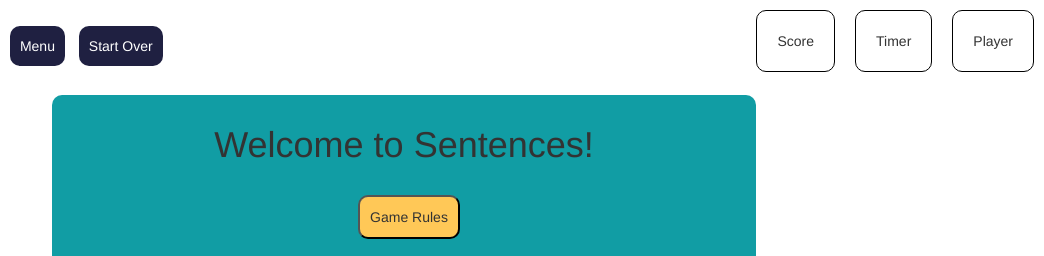
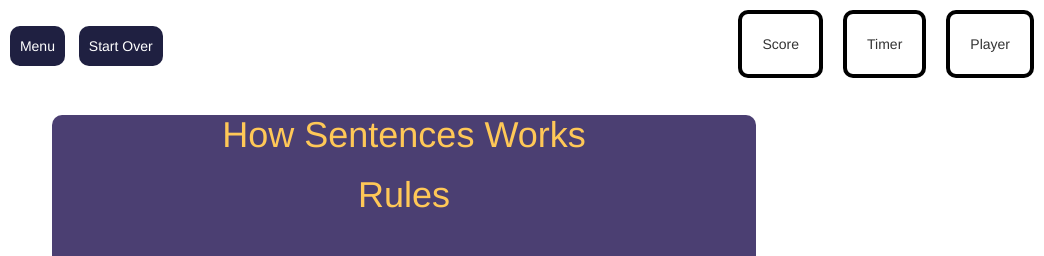
Before and after one commit to katdiese/sentences, a website: page src/index.html in a window 1280 px wide. Shown: the top 256 px of the page, 236-1280 px from the left. Drawn offline with nearby package versions, Linux system fonts and the light colour scheme.

Commit message:
began styling rules page

```diff
--- a/src/index.html
+++ b/src/index.html
@@ -36,6 +36,10 @@
       <button id="startGame">Start Game</button>
     </div>
   </div>
+  <div class="rules">
+    <h1>How Sentences Works</h1>
+    <h1>Rules</h1>
+  </div>
 
   <button>push</button>
 
--- a/src/styles/scss/main.scss
+++ b/src/styles/scss/main.scss
@@ -31,7 +31,6 @@ nav {
 
   img {
     padding: 2rem;
-    text-align: left !important;
   }
 
   .player-info {
@@ -39,11 +38,12 @@ nav {
     float: right;
     padding: 2rem;
     margin: 1rem;
-    border: 1px solid black;
+    border: 4px solid black;
   }
 }
 
 .menu {
+  display: none;
   @extend %radius;
   @extend %menuDivs;
   z-index: 10000;
@@ -66,8 +66,19 @@ nav {
     @extend %gameButton;
     margin-top: 3rem;
     background-color: $yellow;
+    border: none;
   }
   input {
     margin-right: 10px;
   }
 }
+
+.rules {
+  @extend %radius;
+  @extend %menuDivs;
+  background-color: $purple;
+
+  h1 {
+    color: $yellow;
+  }
+}
```
Also changed, not shown: src/styles/css/main.css. Lines whose indentation alone changed are shown as unchanged.
